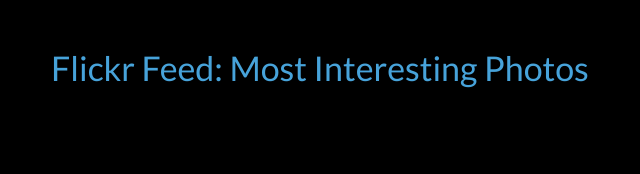
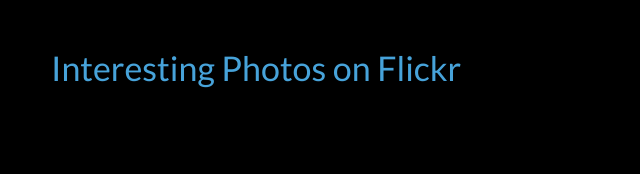
Before and after one commit to leslstrauss/flickr-photos, a plain HTML site: page index.html in a window 1280 px wide. Shown: the whole page, without its empty margins (67-707 px from the left). Drawn offline with nearby package versions, Linux system fonts and the light colour scheme; no server answers; a web font is replaced by a local one.

Commit message:
Fixed heading.

```diff
--- a/index.html
+++ b/index.html
@@ -12,7 +12,7 @@
 	<body>
 		<div class="container">
 			<header class="clearfix">
-				<h1>Flickr Feed: Most Interesting Photos</h1>
+				<h1>Interesting Photos on Flickr</h1>
 			</header>
 			<div id="grid-gallery" class="grid-gallery">
 				<section class="grid-wrap">
```
